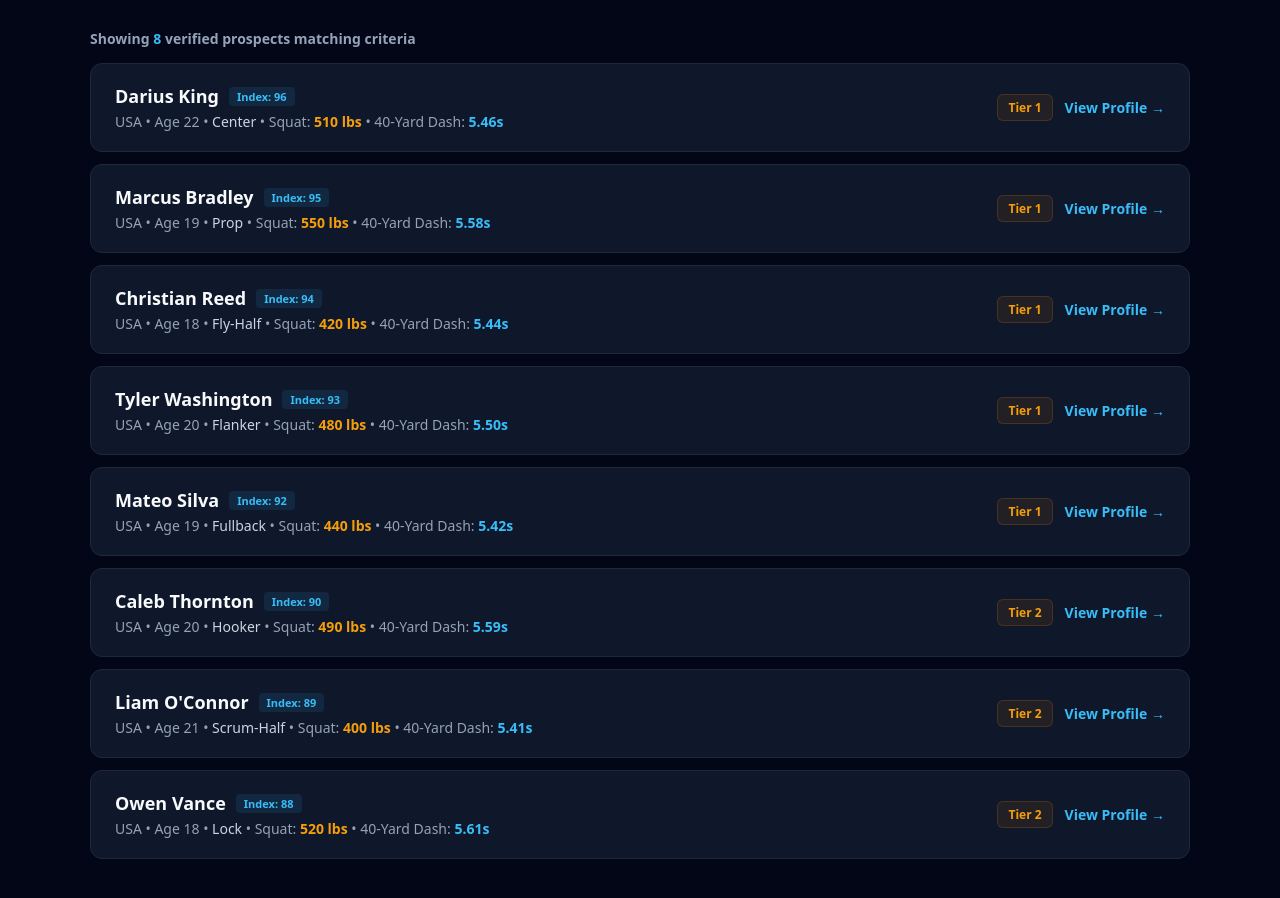
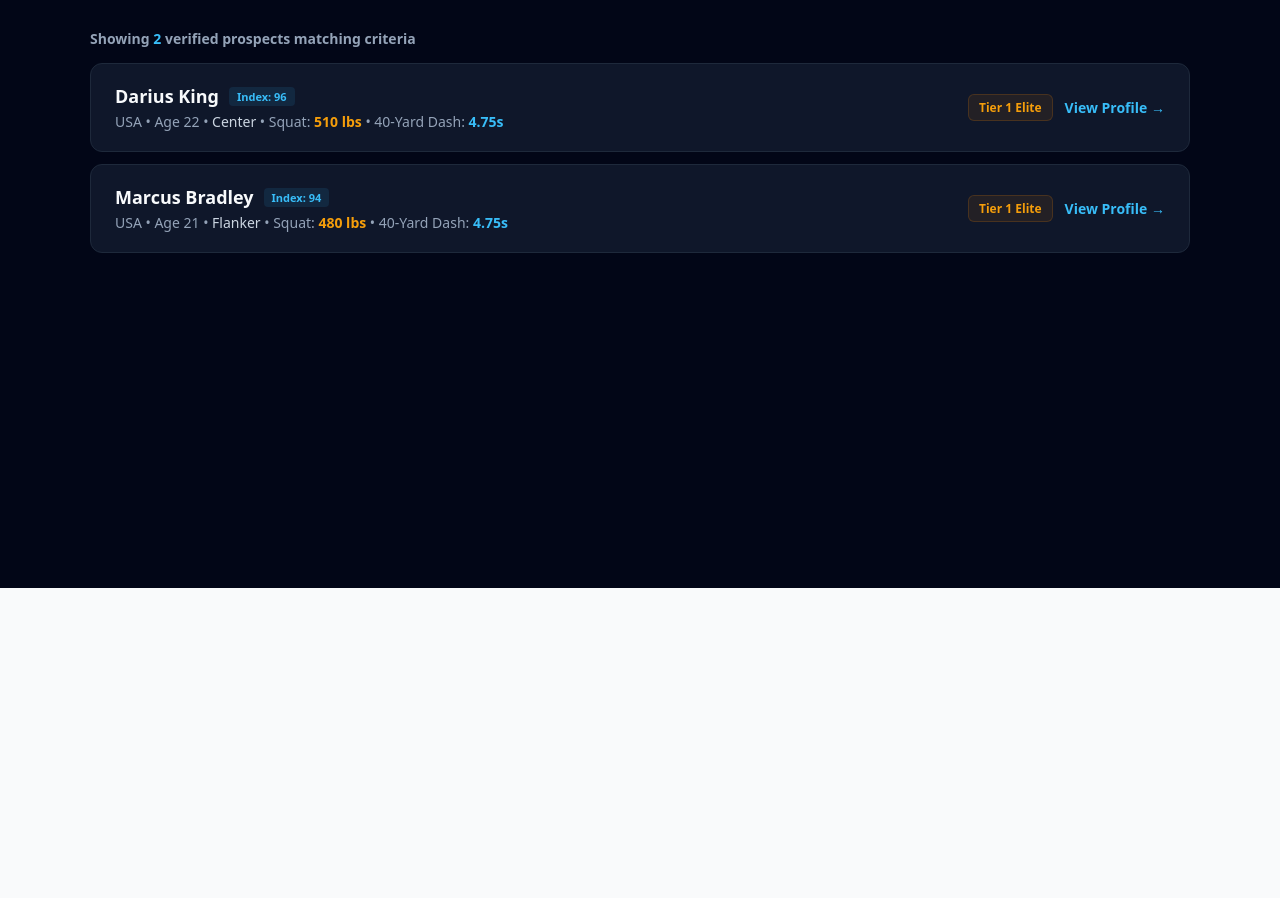
Before and after one commit to KGross16/Rugby2, a Next.js app: page /directory/1 in a window 1280 px wide. Shown: the part 292-1190 px from the top of the page. After the commit the page ends 880 px from the top, so only its background shows below. Built offline with nearby package versions, Linux system fonts and the light colour scheme.

Commit message:
Refactor Prospect interface and update data entries
Removed topSpeed from the Prospect interface and added new optional fields. Updated prospect data with new entries and modified existing ones to include additional metrics.

```diff
--- a/app/directory/prospects.ts
+++ b/app/directory/prospects.ts
@@ -8,110 +8,50 @@
   rating: number;
   squat: number;
   bench: number;
-  topSpeed: number;
-  videoUrl?: string; // Added to support video embeds
+  fortyDash?: string;
+  yardsPerCarry?: string;
+  tackleCompletion?: string;
+  broncoTest?: string;
+  videoUrl?: string;
+  recruitingStatus?: string;
+  classYear?: string;
 }
 
 export const prospects: Prospect[] = [
-  {
-    id: "marcus-bradley",
-    name: "Marcus Bradley",
-    origin: "USA",
-    age: 19,
-    position: "Prop",
-    tier: "Tier 1",
-    rating: 95,
-    squat: 550,
-    bench: 400,
-    topSpeed: 18.5,
-    videoUrl: "https://www.youtube.com/embed/OiRoKyatDmI"
-  },
-  {
-    id: "tyler-washington",
-    name: "Tyler Washington",
-    origin: "USA",
-    age: 20,
-    position: "Flanker",
-    tier: "Tier 1",
-    rating: 93,
-    squat: 480,
-    bench: 360,
-    topSpeed: 20.1,
-    videoUrl: "https://www.youtube.com/embed/OiRoKyatDmI"
-  },
-  {
-    id: "christian-reed",
-    name: "Christian Reed",
-    origin: "USA",
-    age: 18,
-    position: "Fly-Half",
-    tier: "Tier 1",
-    rating: 94,
-    squat: 420,
-    bench: 310,
-    topSpeed: 21.2,
-    videoUrl: "https://www.youtube.com/embed/OiRoKyatDmI"
-  },
-  {
-    id: "liam-oconnor",
-    name: "Liam O'Connor",
-    origin: "USA",
-    age: 21,
-    position: "Scrum-Half",
-    tier: "Tier 2",
-    rating: 89,
-    squat: 400,
-    bench: 290,
-    topSpeed: 21.8
-  },
-  {
-    id: "mateo-silva",
-    name: "Mateo Silva",
-    origin: "USA",
-    age: 19,
-    position: "Fullback",
-    tier: "Tier 1",
-    rating: 92,
-    squat: 440,
-    bench: 330,
-    topSpeed: 21.5,
-    videoUrl: "https://www.youtube.com/embed/OiRoKyatDmI"
-  },
   {
     id: "darius-king",
     name: "Darius King",
     origin: "USA",
     age: 22,
     position: "Center",
-    tier: "Tier 1",
+    tier: "Tier 1 Elite",
     rating: 96,
     squat: 510,
     bench: 380,
-    topSpeed: 20.8,
-    videoUrl: "https://www.youtube.com/embed/OiRoKyatDmI"
+    fortyDash: "4.58",
+    yardsPerCarry: "8.4",
+    tackleCompletion: "94%",
+    broncoTest: "4:32",
+    recruitingStatus: "Active Uncommitted",
+    classYear: "Class of 2027",
+    videoUrl: "https://www.youtube.com/embed/dQw4w9WgXcQ",
   },
   {
-    id: "owen-vance",
-    name: "Owen Vance",
+    id: "marcus-bradley",
+    name: "Marcus Bradley",
     origin: "USA",
-    age: 18,
-    position: "Lock",
-    tier: "Tier 2",
-    rating: 88,
-    squat: 520,
-    bench: 390,
-    topSpeed: 17.9
+    age: 21,
+    position: "Flanker",
+    tier: "Tier 1 Elite",
+    rating: 94,
+    squat: 480,
+    bench: 340,
+    fortyDash: "4.64",
+    yardsPerCarry: "6.9",
+    tackleCompletion: "97%",
+    broncoTest: "4:24",
+    recruitingStatus: "Active Uncommitted",
+    classYear: "Class of 2027",
+    videoUrl: "https://www.youtube.com/embed/dQw4w9WgXcQ",
   },
-  {
-    id: "caleb-thornton",
-    name: "Caleb Thornton",
-    origin: "USA",
-    age: 20,
-    position: "Hooker",
-    tier: "Tier 2",
-    rating: 90,
-    squat: 490,
-    bench: 370,
-    topSpeed: 18.2
-  }
 ];
```
